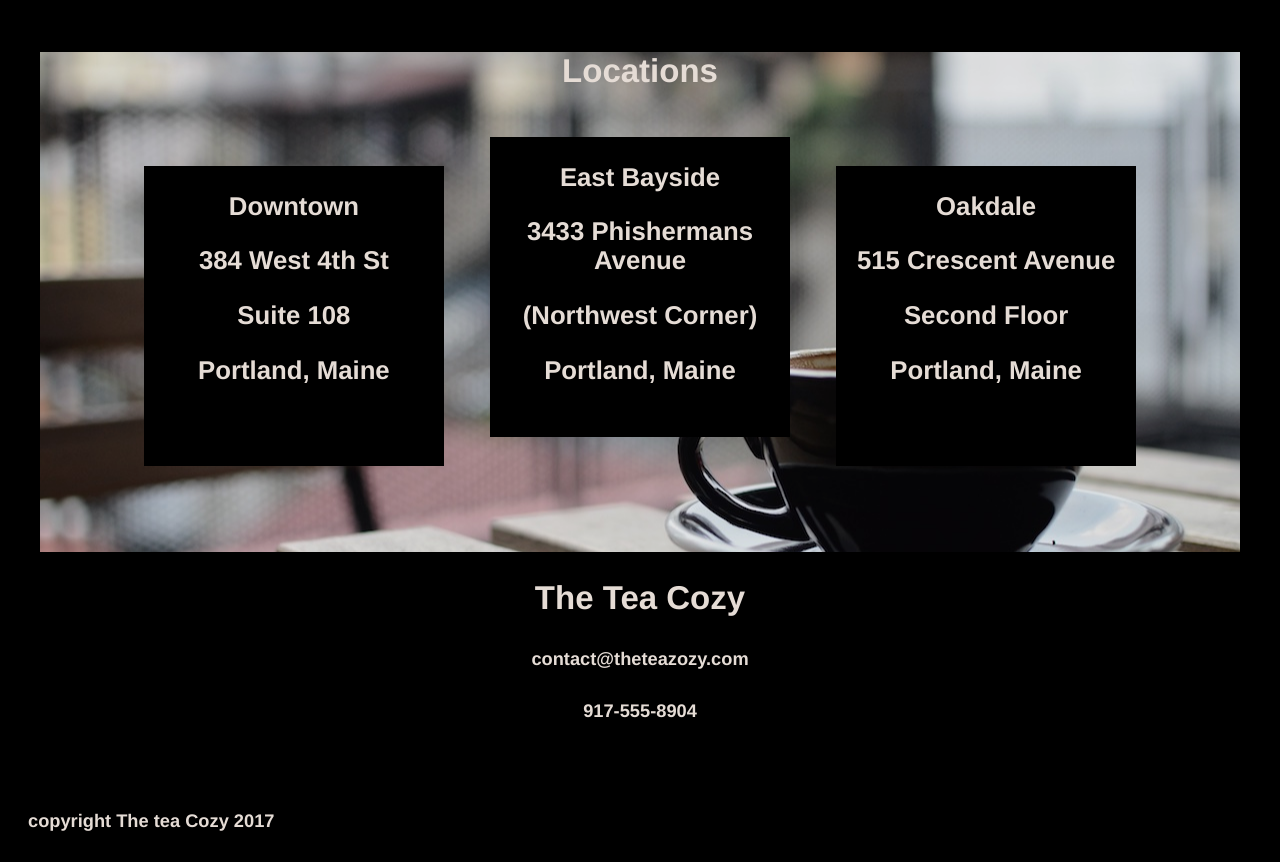
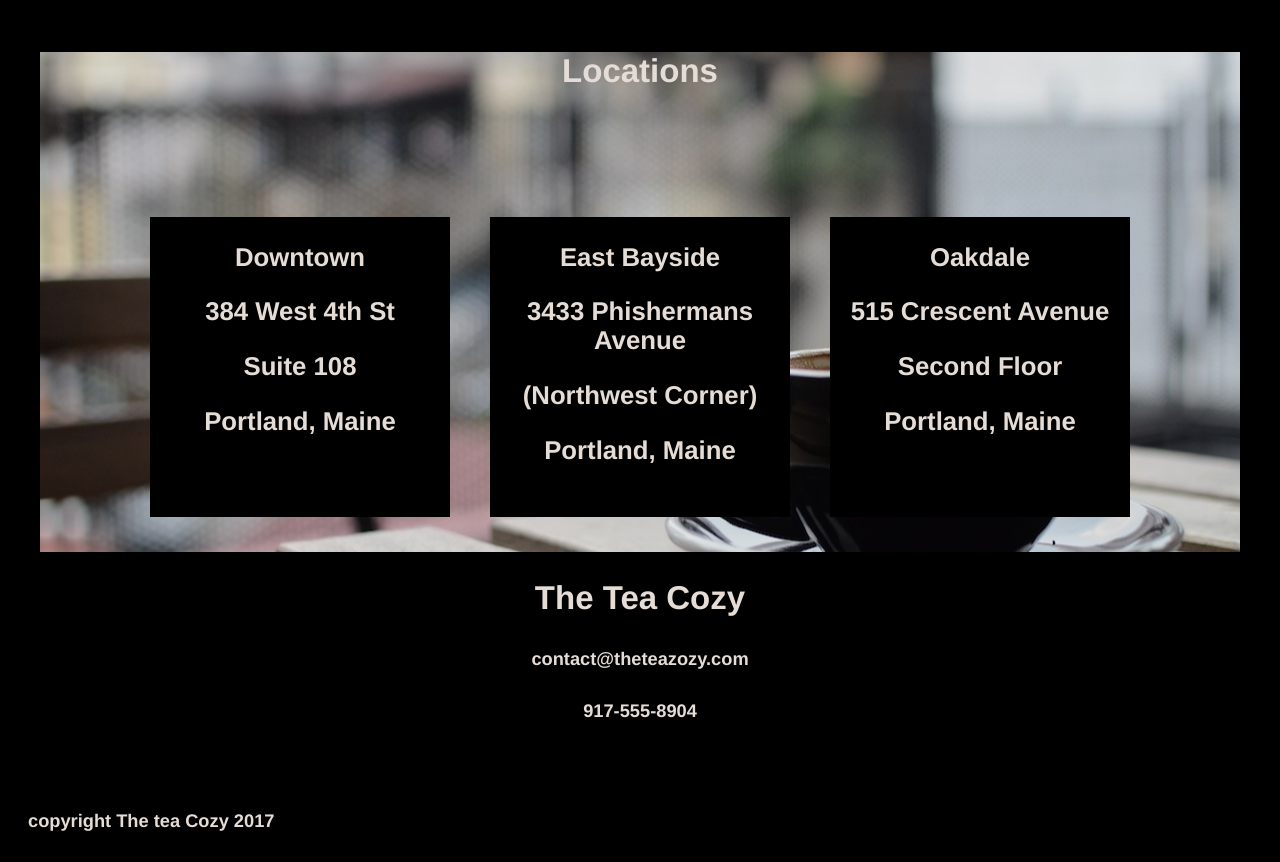
Before and after one commit to guido88/tea-cozy, a plain HTML site: page index.html in a window 1280 px wide. Shown: the part 1350-2212 px from the top of the page. Drawn offline with Linux system fonts and the light colour scheme.

Commit message:
Completed Html structure according to spec

```diff
--- a/index.html
+++ b/index.html
@@ -51,15 +51,16 @@
 
                <h2>Locations</h2>
 
+          <div class="boxes">
                <div class="box-loc">
                     <h3>Downtown</h3> <h3>384 West 4th St</h3> <h3>Suite 108</h3> <h3>Portland, Maine</h3> </div>
 
                <div class="box-loc">
-                    <h3>East Bayside</h3> <h3>3433 Phishermans Avenue</h3> <h3>(Northwest Corner)</h3> <h3>Portland, Maine</h3></div>
+                    <h3>East Bayside</h3> <span><h3>3433 Phishermans Avenue</h3></span> <h3>(Northwest Corner)</h3> <h3>Portland, Maine</h3></div>
 
                <div class="box-loc">
                     <h3>Oakdale</h3> <h3>515 Crescent Avenue </h3> <h3>Second Floor</h3> <h3>Portland, Maine</h3> </div>
-
+          </div>
           </div>
 
 
```
